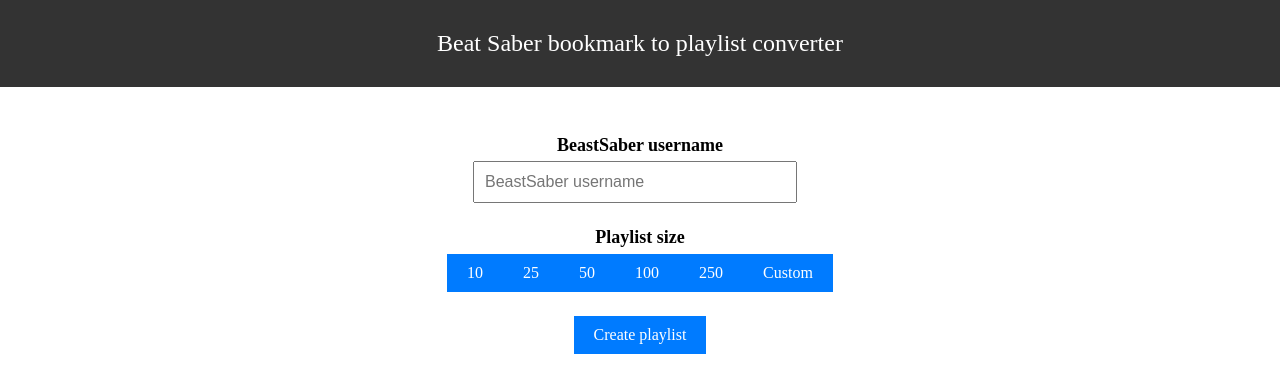
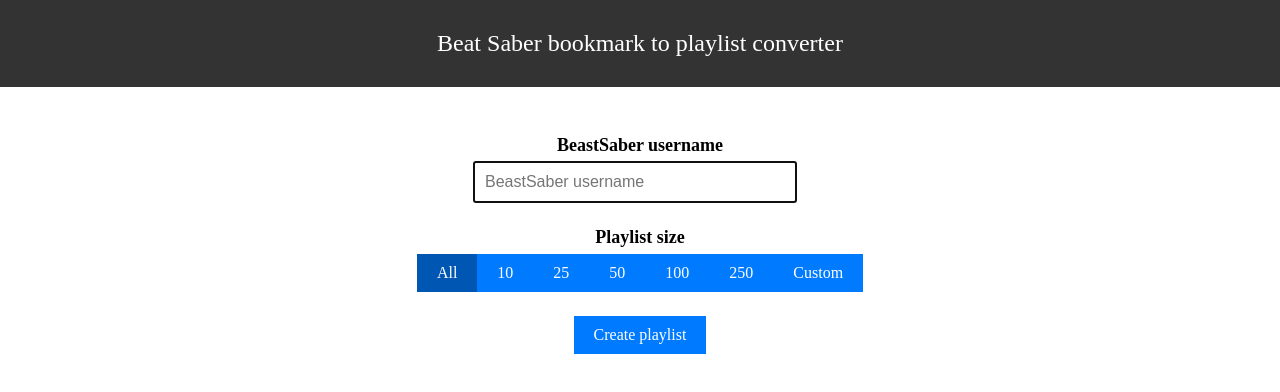
Before and after one commit to lorgan3/beatsaber-bookmark-to-playlist, a Vue app: page / in a window 1280 px wide. Shown: the top 392 px of the page. Built offline with nearby package versions, Linux system fonts and the light colour scheme; a web font is replaced by a local one.

Commit message:
Small ux improvements

```diff
--- a/src/components/Form.vue
+++ b/src/components/Form.vue
@@ -6,23 +6,26 @@
 
 const USERNAME_KEY = "bsaber-username";
 const PLAYLIST_SIZE_KEY = "bsaber-playlist-size";
+const DEFAULT_PLAYLIST_SIZES = [0, 10, 25, 50, 100, 250];
 
 const localStorageUsername = window.localStorage.getItem(USERNAME_KEY) || "";
 const localStoragePlaylistSize =
-  Number(window.localStorage.getItem(PLAYLIST_SIZE_KEY)) ?? 50;
+  Number(window.localStorage.getItem(PLAYLIST_SIZE_KEY)) ?? 0;
 
 const username = ref(localStorageUsername);
 const playlistSize = ref(
-  isNaN(localStoragePlaylistSize) ? 50 : localStoragePlaylistSize
+  isNaN(localStoragePlaylistSize) ? 0 : localStoragePlaylistSize
 );
-const customPlaylistSize = ref(false);
+const customPlaylistSize = ref(
+  !DEFAULT_PLAYLIST_SIZES.includes(playlistSize.value)
+);
 const creatingPlaylist = ref(false);
 const playlist = ref<BpList | null>(null);
 
 const handleSearch = async () => {
   creatingPlaylist.value = true;
 
-  createBpList(username.value, playlistSize.value)
+  createBpList(username.value, playlistSize.value || undefined)
     .then((bpList) => {
       playlist.value = bpList;
       creatingPlaylist.value = false;
@@ -48,12 +51,19 @@
         type="text"
         placeholder="BeastSaber username"
         v-model="username"
+        autofocus
       />
     </div>
 
     <div>
       <h3>Playlist size</h3>
       <div class="playlist-size" v-if="!customPlaylistSize">
+        <button
+          :class="{ 'btn--selected': playlistSize === 0 }"
+          @click="() => (playlistSize = 0)"
+        >
+          All
+        </button>
         <button
           :class="{ 'btn--selected': playlistSize === 10 }"
           @click="() => (playlistSize = 10)"
@@ -93,11 +103,12 @@
           type="number"
           placeholder="Playlist size"
           :value="playlistSize"
+          autofocus
         />
       </div>
     </div>
 
-    <button @click="handleSearch">Create playlist</button>
+    <button @click="handleSearch" :disabled="!username">Create playlist</button>
     <Loader
       v-if="creatingPlaylist"
       :playlist-size="playlistSize"
```
